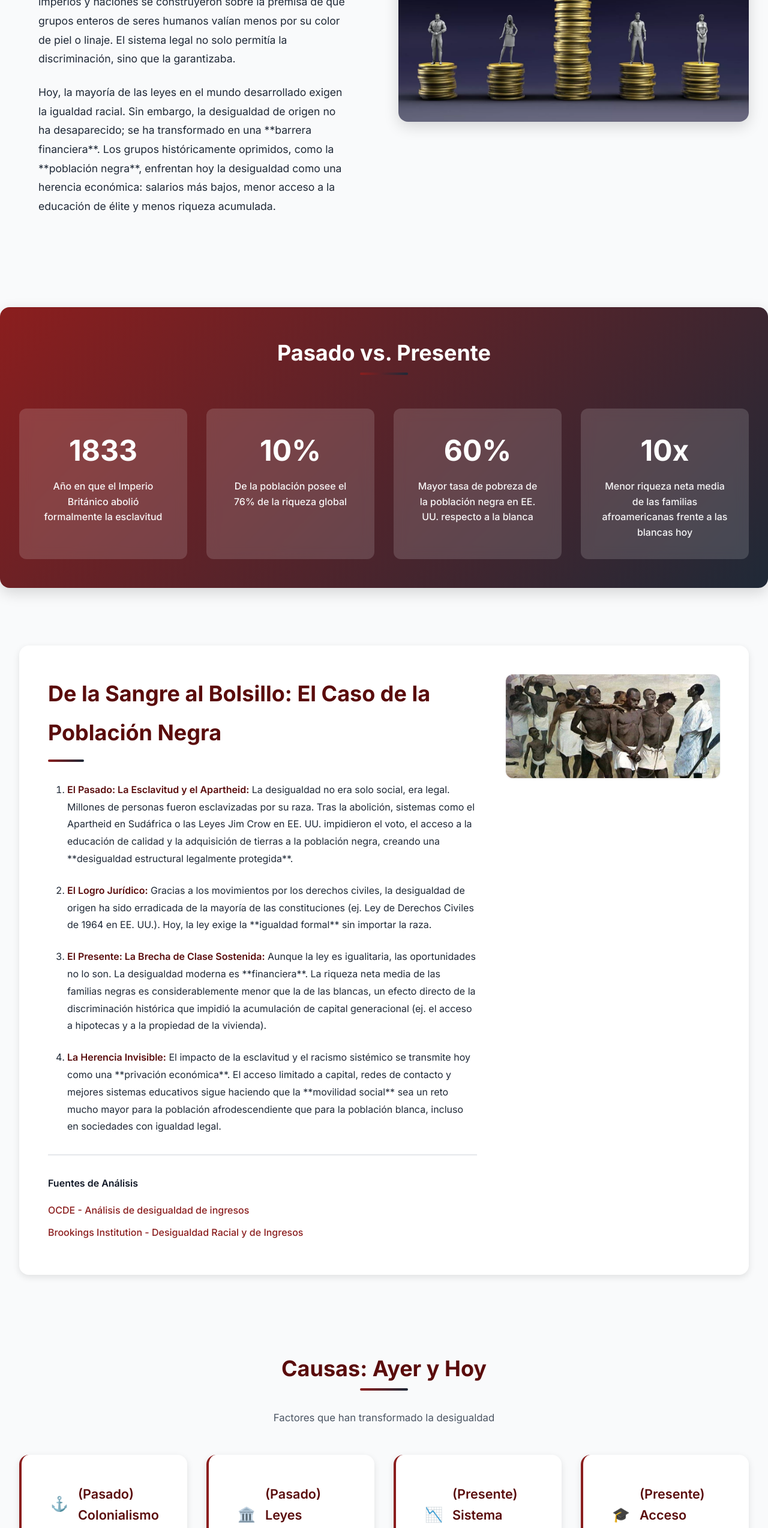
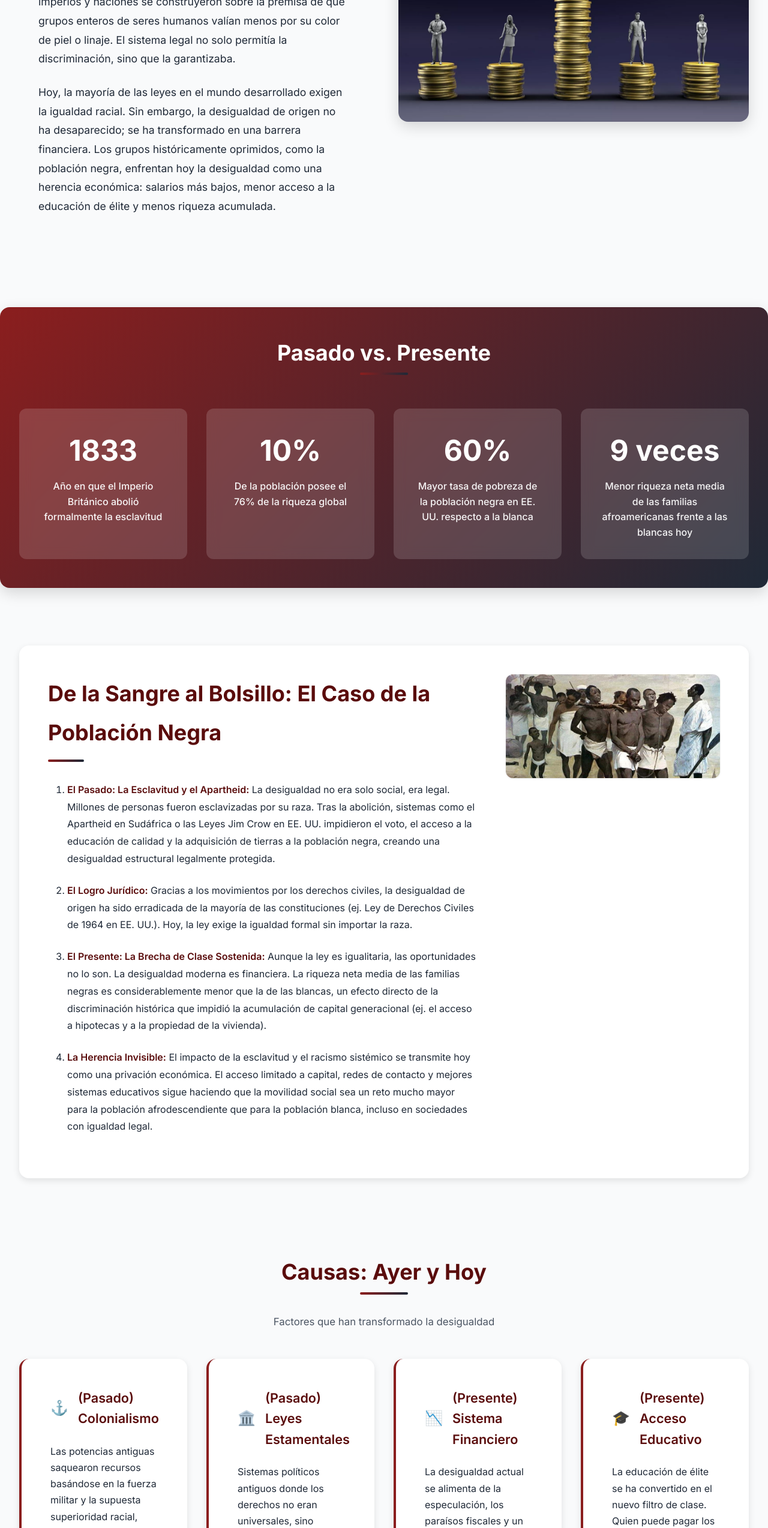
Before and after one commit to Rorro101004/RA2RetosSociales, a plain HTML site: page desigualdad.html in a window 1280 px wide. Shown: the part 820-3367 px from the top of the page at 60% size. Drawn offline with Linux system fonts and the light colour scheme.

Commit message:
cambios pequeños

```diff
--- a/desigualdad.html
+++ b/desigualdad.html
@@ -44,9 +44,9 @@
                     </p>
                     <p>
                         Hoy, la mayoría de las leyes en el mundo desarrollado exigen la igualdad racial. Sin embargo, la
-                        desigualdad de origen no ha desaparecido; se ha transformado en una **barrera financiera**. Los
+                        desigualdad de origen no ha desaparecido; se ha transformado en una barrera financiera. Los
                         grupos
-                        históricamente oprimidos, como la **población negra**, enfrentan hoy la desigualdad como una
+                        históricamente oprimidos, como la población negra, enfrentan hoy la desigualdad como una
                         herencia
                         económica: salarios más bajos, menor acceso a la educación de élite y menos riqueza acumulada.
                     </p>
@@ -77,7 +77,7 @@
                         blanca</span>
                 </div>
                 <div class="stat-item">
-                    <span class="stat-number">10x</span>
+                    <span class="stat-number">9 veces</span>
                     <span class="stat-label">Menor riqueza neta media de las familias afroamericanas frente a las
                         blancas hoy</span>
                 </div>
@@ -95,19 +95,19 @@
                             Millones de personas fueron esclavizadas por su raza. Tras la abolición, sistemas como el
                             Apartheid en Sudáfrica o las Leyes Jim Crow en EE. UU. impidieron el voto, el acceso a la
                             educación de calidad y la adquisición de tierras a la población negra, creando una
-                            **desigualdad
-                            estructural legalmente protegida**.
+                            desigualdad
+                            estructural legalmente protegida.
                         </li>
                         <li>
                             <strong>El Logro Jurídico:</strong> Gracias a los movimientos por los derechos civiles, la
                             desigualdad de origen ha sido erradicada de la mayoría de las constituciones (ej. Ley de
                             Derechos
-                            Civiles de 1964 en EE. UU.). Hoy, la ley exige la **igualdad formal** sin importar la raza.
+                            Civiles de 1964 en EE. UU.). Hoy, la ley exige la igualdad formal sin importar la raza.
                         </li>
                         <li>
                             <strong>El Presente: La Brecha de Clase Sostenida:</strong> Aunque la ley es igualitaria,
                             las
-                            oportunidades no lo son. La desigualdad moderna es **financiera**. La riqueza neta media de
+                            oportunidades no lo son. La desigualdad moderna es financiera. La riqueza neta media de
                             las
                             familias negras es considerablemente menor que la de las blancas, un efecto directo de la
                             discriminación histórica que impidió la acumulación de capital generacional (ej. el acceso a
@@ -116,24 +116,14 @@
                         <li>
                             <strong>La Herencia Invisible:</strong> El impacto de la esclavitud y el racismo sistémico
                             se
-                            transmite hoy como una **privación económica**. El acceso limitado a capital, redes de
+                            transmite hoy como una privación económica. El acceso limitado a capital, redes de
                             contacto y
-                            mejores sistemas educativos sigue haciendo que la **movilidad social** sea un reto mucho
+                            mejores sistemas educativos sigue haciendo que la movilidad social sea un reto mucho
                             mayor para
                             la población afrodescendiente que para la población blanca, incluso en sociedades con
                             igualdad legal.
                         </li>
                     </ol>
-                    <div class="source-links">
-                        <h4>Fuentes de Análisis</h4>
-                        <a href="https://www.oecd.org/social/inequality.htm" target="_blank" rel="noopener noreferrer">
-                            OCDE - Análisis de desigualdad de ingresos
-                        </a>
-                        <a href="https://www.brookings.edu/topics/race-and-income-inequality/" target="_blank"
-                            rel="noopener noreferrer">
-                            Brookings Institution - Desigualdad Racial y de Ingresos
-                        </a>
-                    </div>
                 </div>
                 <aside class="content-image">
                     <img src="imgs/negros.jpg" alt="Línea de tiempo de la historia social">
@@ -178,12 +168,12 @@
             <div class="info-grid">
                 <div class="info-card">
                     <h3><span class="info-card-icon">🚧</span> Inmovilidad Social</h3>
-                    <p>El "ascensor social" se ha averiado. Es cada vez más difícil para alguien nacido en la clase baja
+                    <p>El ascensor social se ha averiado. Es cada vez más difícil para alguien nacido en la clase baja
                         ascender a la clase media-alta, sin importar su talento.</p>
                 </div>
                 <div class="info-card">
                     <h3><span class="info-card-icon">🏰</span> Segregación Residencial</h3>
-                    <p>Ya no hay guetos legales, pero sí barrios "ricos" y "pobres" separados por precios de vivienda
+                    <p>Ya no hay guetos legales, pero sí barrios rico y pobre separados por precios de vivienda
                         prohibitivos, creando burbujas sociales aisladas.</p>
                 </div>
                 <div class="info-card">
```
